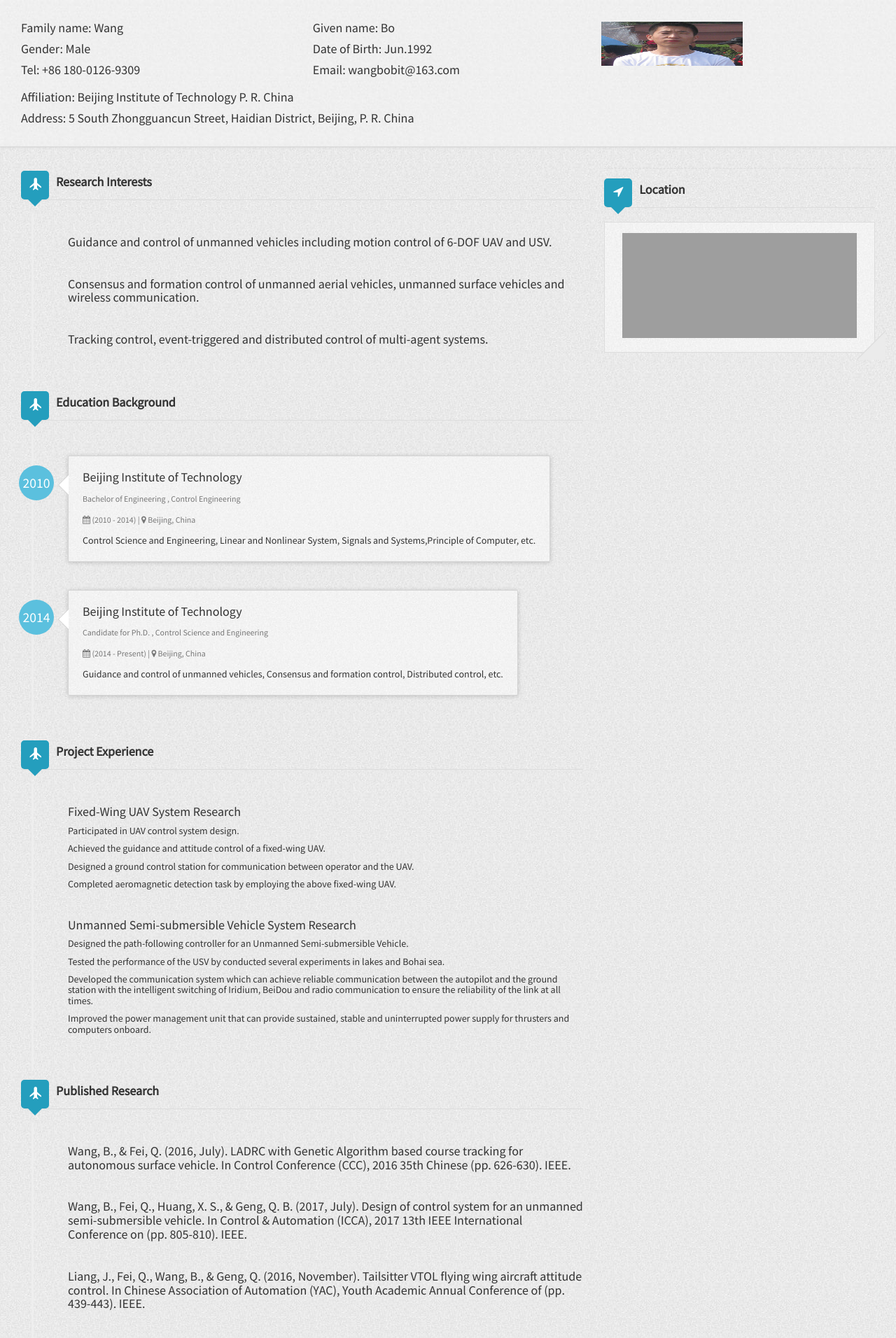
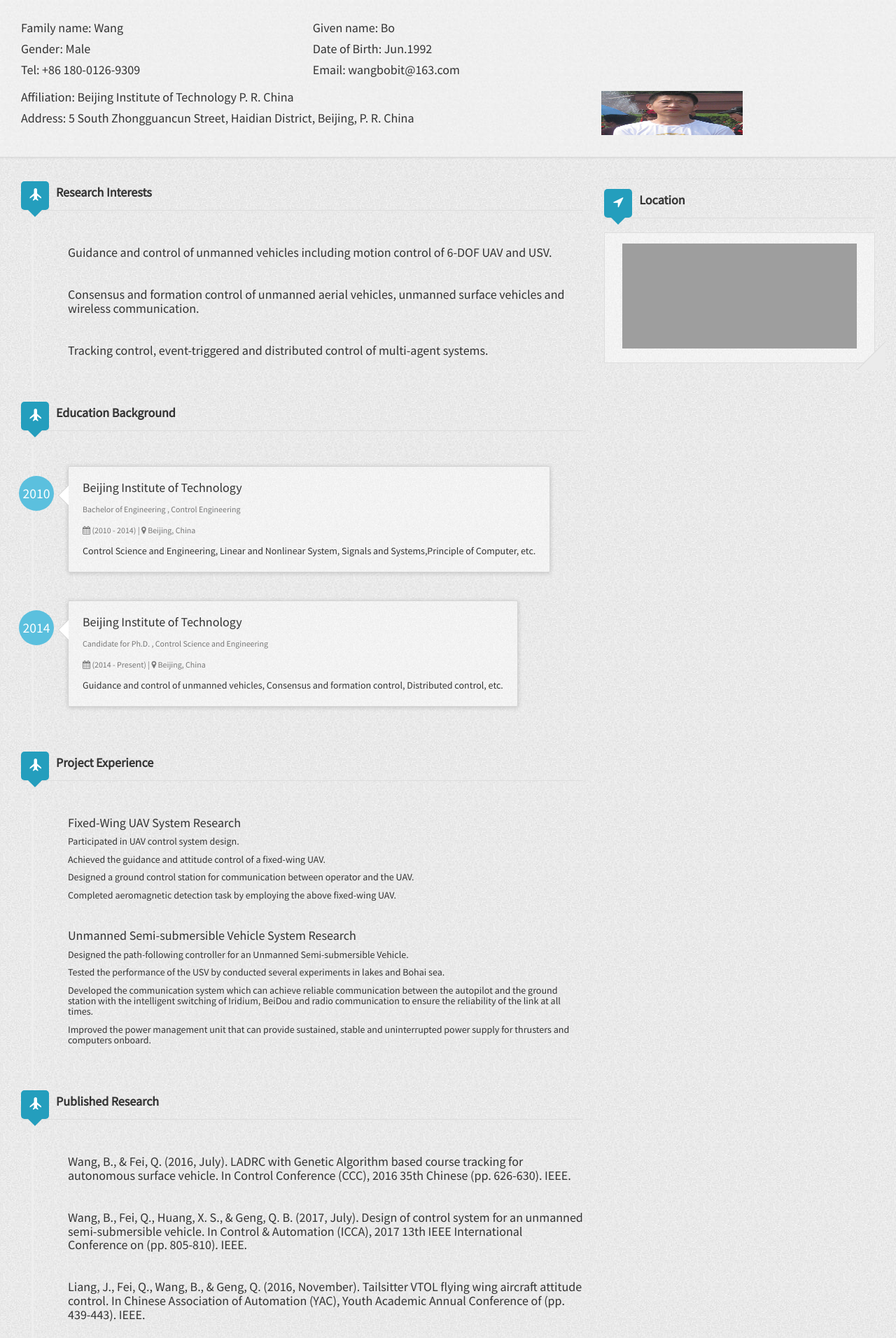
Before and after one commit to wangbo121/CV, a Jekyll site: the page built from index.html, in a window 1280 px wide. Shown: the top 1912 px of the page at 70% size. Built offline with Jekyll 4.4.1, drawn with Linux system fonts in a browser that asks for light colours; nearby versions of some CDN libraries; grey boxes are pictures that could not be loaded.

```diff
--- a/_includes/header.html
+++ b/_includes/header.html
@@ -13,12 +13,12 @@
                 <h4> {{ site.author.email }} </h4>
             </div>
 		</div>
-		<img src="{{ site.favicon | prepend: site.baseurl }}" title="Avatar" alt="My Avatar" width="224" height="283">
 		<div class="row-fluid">
-			<div class="col-sm-12">
+			<div class="col-sm-8">
 				<h4>{{ site.author.Affiliation }}</h4>
                 <h4>{{ site.author.address }}</h4>
             </div>
         </div>
+		<img src="{{ site.favicon | prepend: site.baseurl }}" title="Avatar" alt="My Avatar" width="224" height="283">
     </div>
 </div>
```
